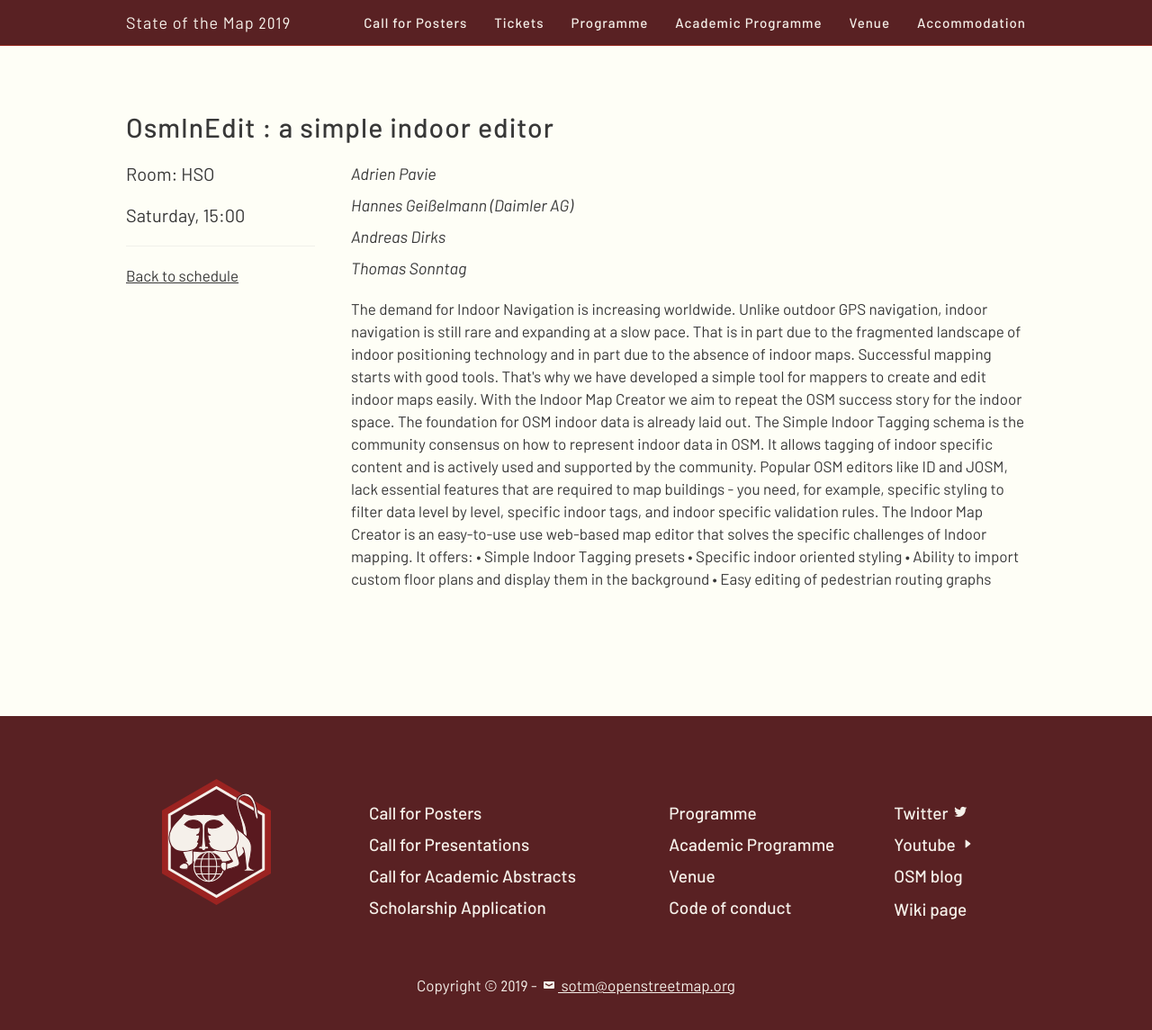
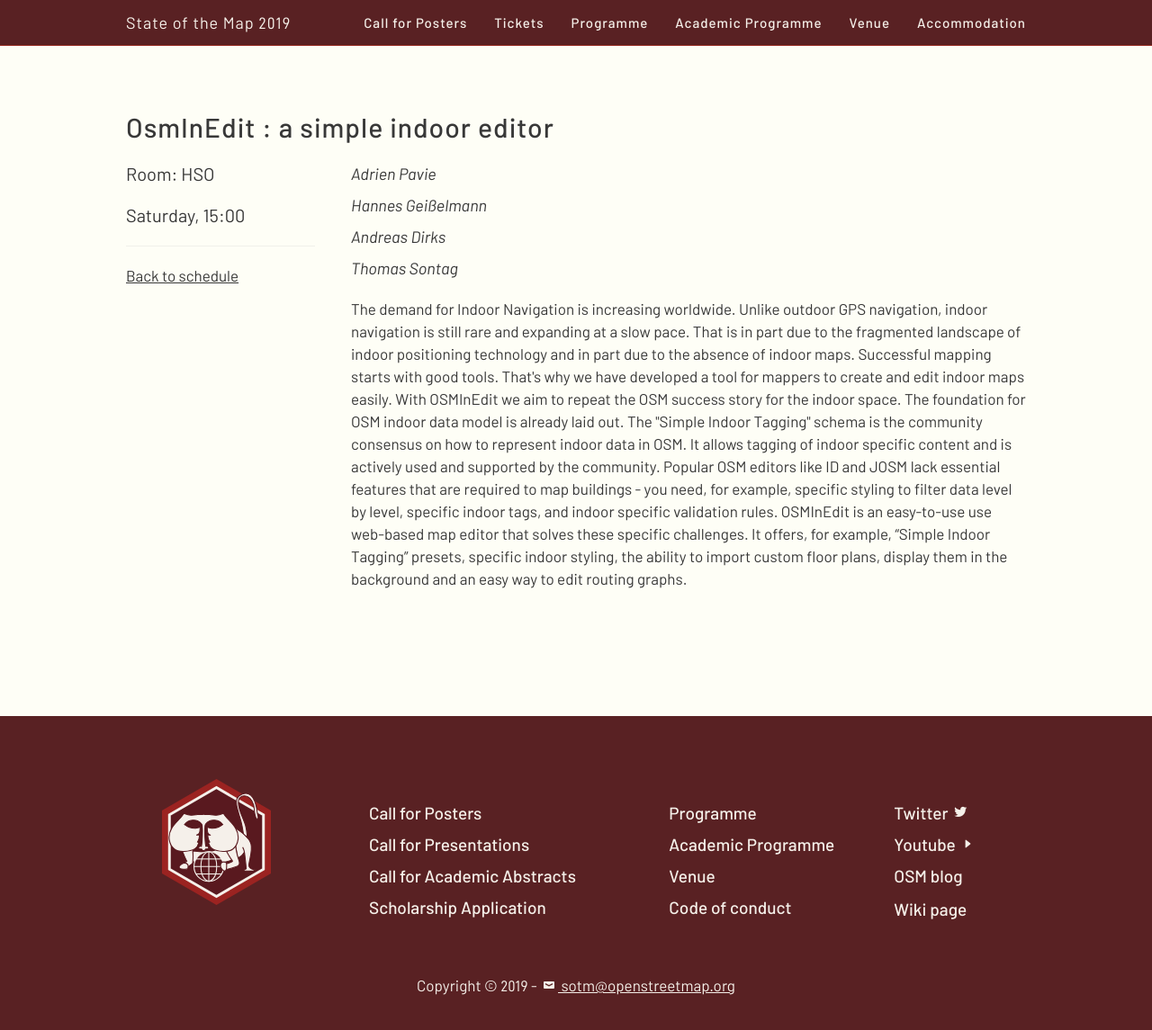
Before and after one commit to openstreetmap/stateofthemap-2019, a Jekyll site: the page built from sessions/VAADJ9.html, in a window 1280 px wide and 1164 px high. Shown: the top 1145 px of the window at 90% size. Built offline with Jekyll 4.4.1, drawn with Linux system fonts in a browser that asks for light colours.

Commit message:
Removed requested info and updated description and name for OsmInEdit talk

```diff
--- a/_includes/schedule/_general.html
+++ b/_includes/schedule/_general.html
@@ -156,7 +156,7 @@
 
                             <td rowspan="1" id="session_VAADJ9">
         <a href="/sessions/VAADJ9">OsmInEdit : a simple indoor editor</a>
-        <br><span class="speaker">Adrien Pavie, Hannes Geißelmann, Andreas Dirks, Thomas Sonntag
+        <br><span class="speaker">Adrien Pavie, Hannes Geißelmann, Andreas Dirks, Thomas Sontag
     </span>
 </td>
 
--- a/sessions/VAADJ9.html
+++ b/sessions/VAADJ9.html
@@ -3,7 +3,7 @@
 academic: true
 title: "OsmInEdit : a simple indoor editor"
 code: "VAADJ9"
-speaker_names_with_affiliations: ['Adrien Pavie', 'Hannes Geißelmann (Daimler AG)', 'Andreas Dirks', 'Thomas Sonntag']
+speaker_names_with_affiliations: ['Adrien Pavie', 'Hannes Geißelmann', 'Andreas Dirks', 'Thomas Sontag']
 extra_tags:
 room: "HSO"
 length: "00:20"
@@ -11,13 +11,8 @@
 recording: True
 ---
 <p>The demand for Indoor Navigation is increasing worldwide. Unlike outdoor GPS navigation, indoor navigation is still rare and expanding at a slow pace. That is in part due to the fragmented landscape of indoor positioning technology and in part due to the absence of indoor maps.
-Successful mapping starts with good tools. That's why we have developed a simple tool for mappers to create and edit indoor maps easily.
-With the Indoor Map Creator we aim to repeat the OSM success story for the indoor space.
-The foundation for OSM indoor data is already laid out. The Simple Indoor Tagging schema is the community consensus on how to represent indoor data in OSM. It allows tagging of indoor specific content and is actively used and supported by the community.
-Popular OSM editors like ID and JOSM, lack essential features that are required to map buildings - you need, for example, specific styling to filter data level by level, specific indoor tags, and indoor specific validation rules.
-The Indoor Map Creator is an easy-to-use use web-based map editor that solves the specific challenges of Indoor mapping.
-It offers:
-•   Simple Indoor Tagging presets
-•   Specific indoor oriented styling
-•   Ability to import custom floor plans and display them in the background
-•   Easy editing of pedestrian routing graphs</p>
+Successful mapping starts with good tools. That's why we have developed a tool for mappers to create and edit indoor maps easily.
+With OSMInEdit we aim to repeat the OSM success story for the indoor space.
+The foundation for OSM indoor data model is already laid out. The "Simple Indoor Tagging" schema is the community consensus on how to represent indoor data in OSM. It allows tagging of indoor specific content and is actively used and supported by the community.
+Popular OSM editors like ID and JOSM lack essential features that are required to map buildings - you need, for example, specific styling to filter data level by level, specific indoor tags, and indoor specific validation rules.
+OSMInEdit is an easy-to-use use web-based map editor that solves these specific challenges. It offers, for example, “Simple Indoor Tagging” presets, specific indoor styling, the ability to import custom floor plans, display them in the background and an easy way to edit routing graphs.</p>
```
